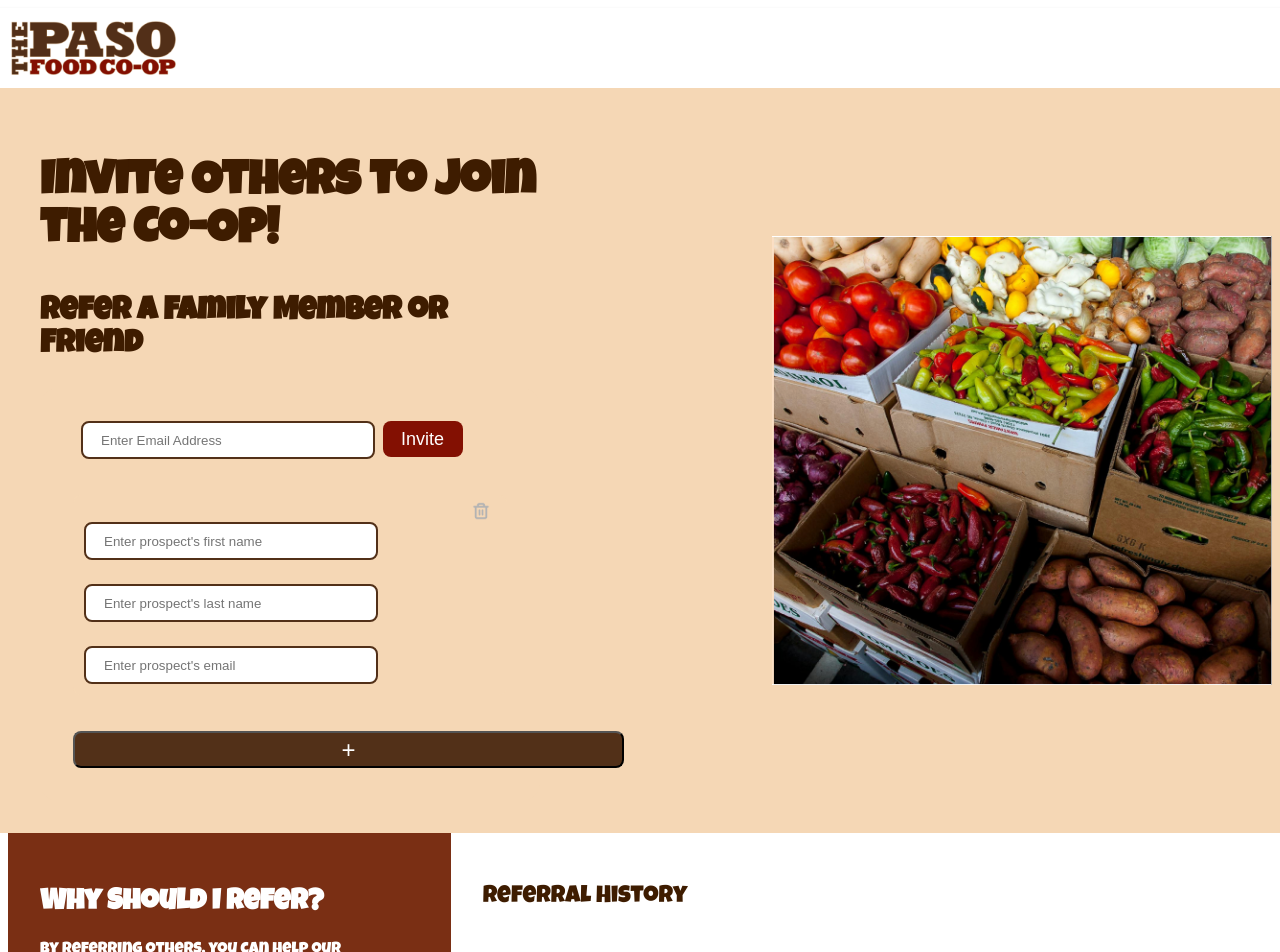
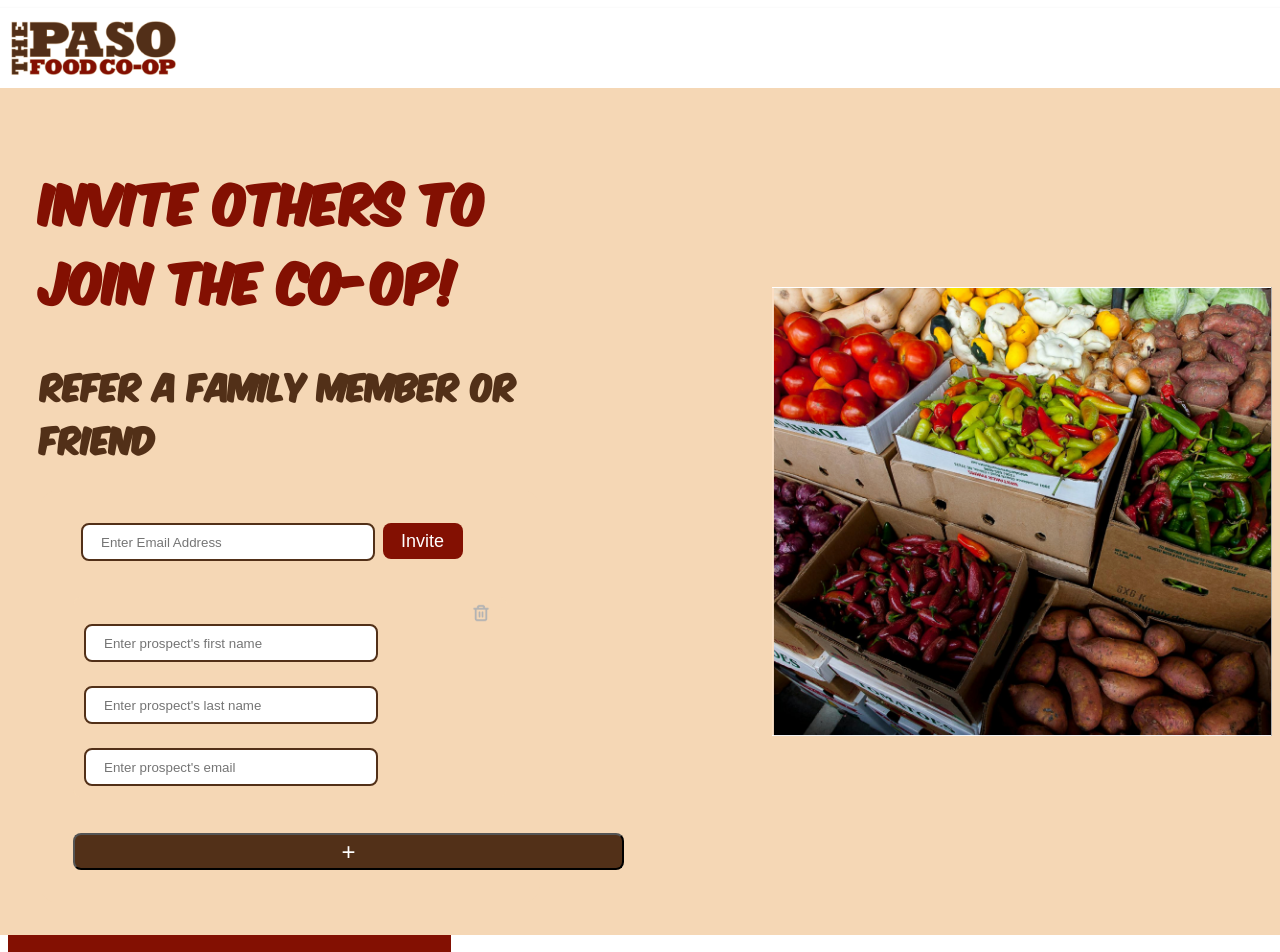
Before and after one commit to hack4impact-calpoly/prfc-referral-program, a Next.js app: page / in a window 1280 px wide. Shown: the top 952 px of the page. Built offline with nearby package versions, Linux system fonts and the light colour scheme.

Commit message:
Main page styling

```diff
--- a/src/app/page.tsx
+++ b/src/app/page.tsx
@@ -3,9 +3,6 @@ import Header from "@/components/Header/Header";
 import ReferralForm from "@/components/ReferralForm/ReferralForm";
 import styles from "@/styles/page.module.css";
 import Image from "next/image";
-import { Luckiest_Guy } from "next/font/google";
-
-const luckiestGuy = Luckiest_Guy({ weight: "400", subsets: ["latin"] });
 
 export default function Home() {
   return (
@@ -15,36 +12,26 @@ export default function Home() {
       {/* Hero Section */}
       <section className={styles.hero}>
         <div className={styles.heroText}>
-          <div className={luckiestGuy.className} style={{ width: "500px" }}>
           <h1>Invite Others to Join the Co-Op!</h1>
           <h2>Refer a Family Member or Friend</h2>
-          </div>
           {/* Referral Form */}
           <ReferralForm />
         </div>
         <div className={styles.heroImage}>
-          <Image
-            src="/produce.jpg"
-            alt="Fresh Produce"
-            width={500}
-            height={500}
-            layout="intrinsic"
-          />
+          <Image src="/produce.jpg" alt="Fresh Produce" width={500} height={500} layout="intrinsic" />
         </div>
       </section>
 
       {/* Why Refer & Referral History */}
       <section className={styles.referralSection}>
         <div className={styles.leftSection}>
-          <div className={luckiestGuy.className}>
           <h2>Why Should I Refer?</h2>
           <p>By referring others, you can help our community reach its goal of hitting ___ members!</p>
           <h2>Prizes</h2>
           <p>For every referral, you gain one __________.</p>
         </div>
-        </div>
         <div className={styles.rightSection}>
-          <h2 className={`${luckiestGuy.className} ${styles.referralHistoryTitle}`}>Referral History</h2>
+          <h2 className={styles.referralHistoryTitle}>Referral History</h2>
         </div>
       </section>
     </main>
--- a/src/styles/page.module.css
+++ b/src/styles/page.module.css
@@ -1,3 +1,10 @@
+@font-face {
+  font-family: "Komika Axis";
+  src: url("/fonts/KomikaAxis.ttf") format("truetype");
+  font-weight: normal;
+  font-style: normal;
+}
+
 .main {
   display: flex;
   flex-direction: column;
@@ -20,11 +27,15 @@
 }
 
 .heroText h1 {
+  font-family: "Komika Axis", sans-serif;
   font-size: 3rem; /* Adjust size as needed */
+  color: #831002;
 }
 
 .heroText h2 {
+  font-family: "Komika Axis", sans-serif;
   font-size: 2rem; /* Adjust size as needed */
+  color: #523018;
 }
 
 .heroImage {
@@ -46,7 +57,7 @@
 
 .leftSection {
   flex: 1;
-  background-color: #7a2f14;
+  background-color: #831002;
   padding: 2rem;
   color: white;
 }
@@ -54,6 +65,7 @@
 .leftSection h2 {
   font-size: 1.8rem;
   font-weight: bold;
+  font-family: "Komika Axis", sans-serif;
 }
 
 .rightSection {
@@ -67,6 +79,11 @@
   border-collapse: collapse;
 }
 
+.referralHistoryTitle {
+  font-family: "Komika Axis", sans-serif;
+  color: #831002;
+}
+
 .referralHistory th,
 .referralHistory td {
   border: 1px solid #3e1c00;
```
Also changed, not shown: public/fonts/KomikaAxis.ttf (added). Lines whose indentation alone changed are shown as unchanged.
